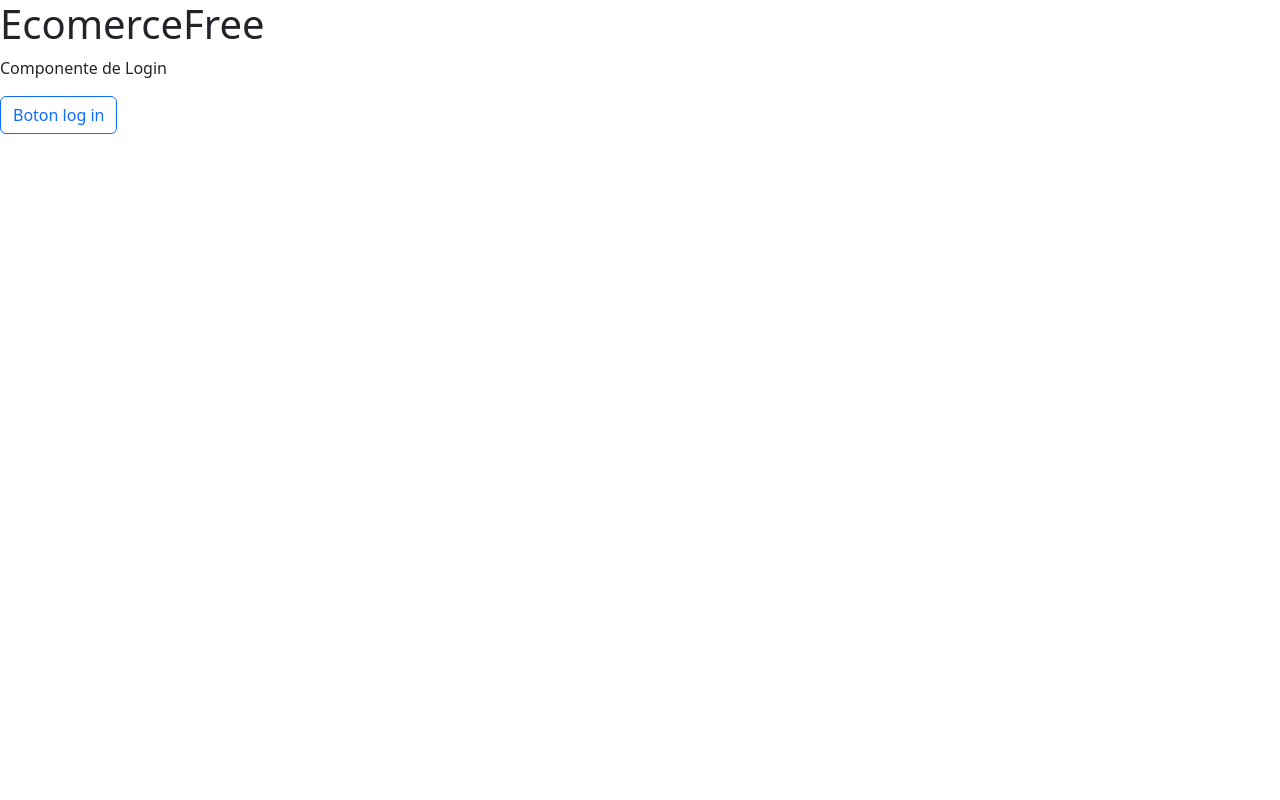
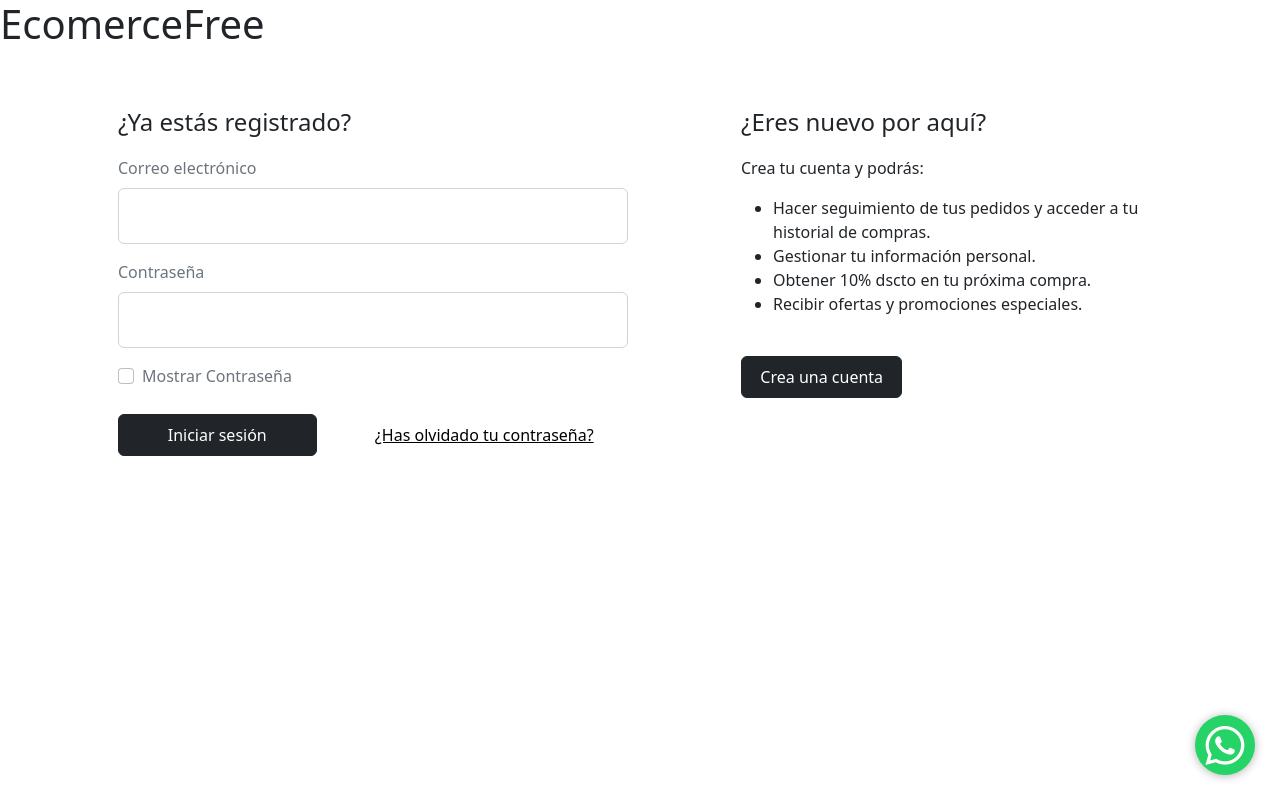
Before and after one commit to ElvisTV/EcomerceFree, an Angular app: page /auth/login in a window 1280 px wide. Built offline with nearby package versions, Linux system fonts and the light colour scheme.

Commit message:
login_diseño

```diff
--- a/package.json
+++ b/package.json
@@ -20,6 +20,7 @@
     "@angular/router": "~13.2.0",
     "@popperjs/core": "^2.11.5",
     "bootstrap": "^5.1.3",
+    "bootstrap-icons": "^1.9.1",
     "jquery": "^3.6.0",
     "rxjs": "~7.5.0",
     "tslib": "^2.3.0",
--- a/src/app/app.component.html
+++ b/src/app/app.component.html
@@ -1,5 +1,12 @@
-<h1> {{title}} </h1>
-
-<!-- <app-error-page> </app-error-page> -->
-
-<router-outlet> </router-outlet>
+<!doctype html>
+<html lang="en">
+  <head>
+    <meta charset="utf-8">
+    <meta name="viewport" content="width=device-width, initial-scale=1">
+    <title>Eccomerce</title>
+  </head>
+  <body>
+        <h1>{{title}}</h1>
+        <router-outlet> </router-outlet>
+    </body>
+</html>
--- a/src/app/auth/auth.module.ts
+++ b/src/app/auth/auth.module.ts
@@ -3,13 +3,15 @@ import { CommonModule } from '@angular/common';
 import { LoginComponent } from './pages/login/login.component';
 import { RegistroComponent } from './pages/registro/registro.component';
 import { AuthRoutingModule } from './auth-routing.module';
+import { IconoFlotanteComponent } from '../componen/icono-flotante/icono-flotante.component';
 
 
 
 @NgModule({
   declarations: [
     LoginComponent,
-    RegistroComponent
+    RegistroComponent,
+    IconoFlotanteComponent
   ],
   imports: [
     CommonModule,
--- a/src/app/auth/pages/login/login.component.html
+++ b/src/app/auth/pages/login/login.component.html
@@ -1,2 +1,49 @@
-<p>Componente de Login</p>
-<button type="button" class="btn btn-outline-primary">Boton log in</button>
+<div class="container px-5 py-5">
+    <div class="row justify-content-between">
+        <div class="col-lg-6">
+            <p class="fs-4">¿Ya estás registrado?</p>
+            <div class="mb-3">
+                <label for="exampleFormControlInput1" class="form-label text-muted">Correo electrónico</label>
+                <input type="email" style="height: 56px;" class="form-control" id="exampleFormControlInput1">
+            </div>
+            <div class="mb-3">
+                <label for="exampleFormControlInput1" class="form-label text-muted">Contraseña</label>
+                <input type="email" style="height: 56px;" class="form-control" id="exampleFormControlInput1">
+            </div>
+            <div class="form-check">
+                <input class="form-check-input" type="checkbox" value="" id="flexCheckDefault">
+                <label class="form-check-label text-muted" for="flexCheckDefault">
+                  Mostrar Contraseña
+                </label>
+            </div>
+            <div class="align-items-center mb-3 pt-4 row">
+                <div class="col-lg-5">
+                    <button type="button" style="width: 100%;" class="btn btn-dark py-2">Iniciar sesión</button>
+                </div>
+                <div class="col-lg-7">
+                    <button type="button" style="width: 100%;color: black;" class="btn btn-link">¿Has olvidado tu contraseña?</button>
+                </div>
+            </div>
+        </div>
+        <div class="col-lg-5">
+            <p class="fs-4">¿Eres nuevo por aquí?</p>
+            <p>
+                Crea tu cuenta y podrás:
+            </p>
+            <ul>
+                <li>Hacer seguimiento de tus pedidos y acceder a tu historial de compras.</li>
+                <li>Gestionar tu información personal.</li>
+                <li>Obtener 10% dscto en tu próxima compra.</li>
+                <li>Recibir ofertas y promociones especiales.</li>
+            </ul>
+            <div class="align-items-center mb-3 pt-4 row">
+                <div class="col-lg-5">
+                    <button type="button" style="width: 100%;" class="btn btn-dark py-2">Crea una cuenta</button>
+                </div>
+                <div class="col-lg-7">
+                </div>
+            </div>
+        </div>
+    </div>
+</div>
+<app-icono-flotante [nombreIcono]="nombreIcono"></app-icono-flotante>
--- a/src/app/auth/pages/login/login.component.ts
+++ b/src/app/auth/pages/login/login.component.ts
@@ -3,11 +3,13 @@ import { Component, OnInit } from '@angular/core';
 @Component({
   selector: 'app-login',
   templateUrl: './login.component.html',
-  styles: [
+  styleUrls: [
+    './login.component.css'
   ]
 })
 export class LoginComponent implements OnInit {
 
+  nombreIcono:string = 'bi-whatsapp';
   constructor() { }
 
   ngOnInit(): void {
--- /dev/null
+++ b/src/app/componen/icono-flotante/icono-flotante.component.css
@@ -0,0 +1,27 @@
+@import "~bootstrap-icons/font/bootstrap-icons.css";
+.btn-wsp{
+    position:fixed;
+    width:60px;
+    height:60px;
+    line-height: 59px;
+    bottom:25px;
+    right:25px;
+    background:#25d366;
+    color:#FFF;
+    border-radius:50px;
+    text-align:center;
+    font-size:39px;
+    box-shadow: 0px 1px 10px rgba(0,0,0,0.3);
+    z-index:100;
+    transition: all 300ms ease;
+}
+.btn-wsp:hover{
+    background: #20ba5a;
+}
+@media only screen and (min-width:320px) and (max-width:768px){
+    .btn-wsp{
+        width:63px;
+        height:63px;
+        line-height: 66px;
+	}
+}
--- /dev/null
+++ b/src/app/componen/icono-flotante/icono-flotante.component.html
@@ -0,0 +1,3 @@
+<a href="https://api.whatsapp.com/send?phone=+" class="btn-wsp" target="_blank">
+    <i class="bi {{nombreIcono}}"></i>
+</a>
--- /dev/null
+++ b/src/app/componen/icono-flotante/icono-flotante.component.ts
@@ -0,0 +1,16 @@
+import { Component, Input, OnInit } from '@angular/core';
+
+@Component({
+  selector: 'app-icono-flotante',
+  templateUrl: './icono-flotante.component.html',
+  styleUrls: [
+    './icono-flotante.component.css'
+  ]
+})
+export class IconoFlotanteComponent implements OnInit {
+    @Input() public nombreIcono:any;
+    constructor() { }
+
+    ngOnInit(): void {
+    }
+}
```
Also changed, not shown: src/app/auth/pages/login/login.component.css (added), 1 other file (tests, documents, lock files or other folders).
